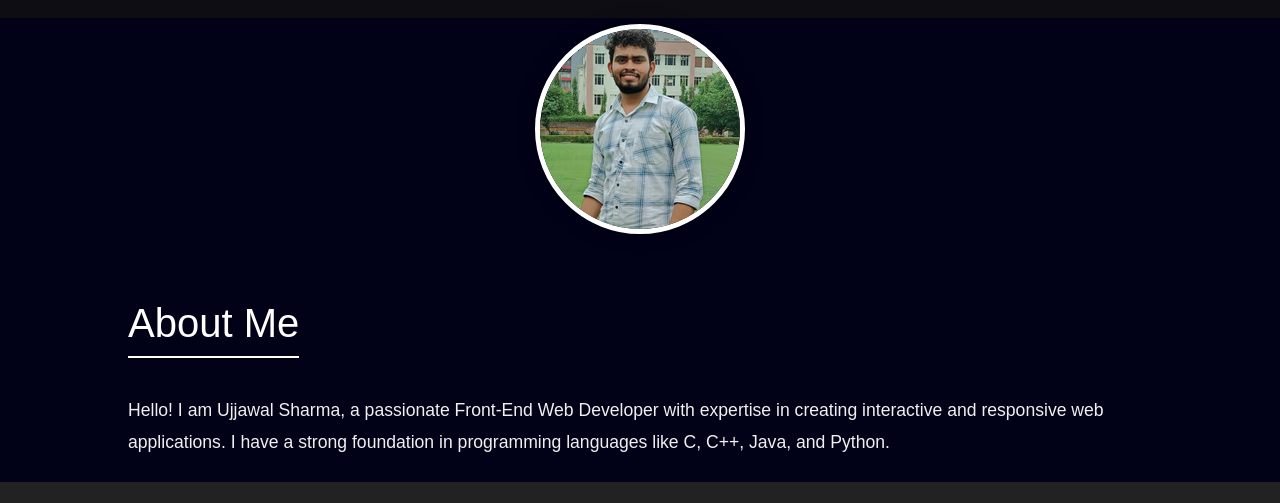
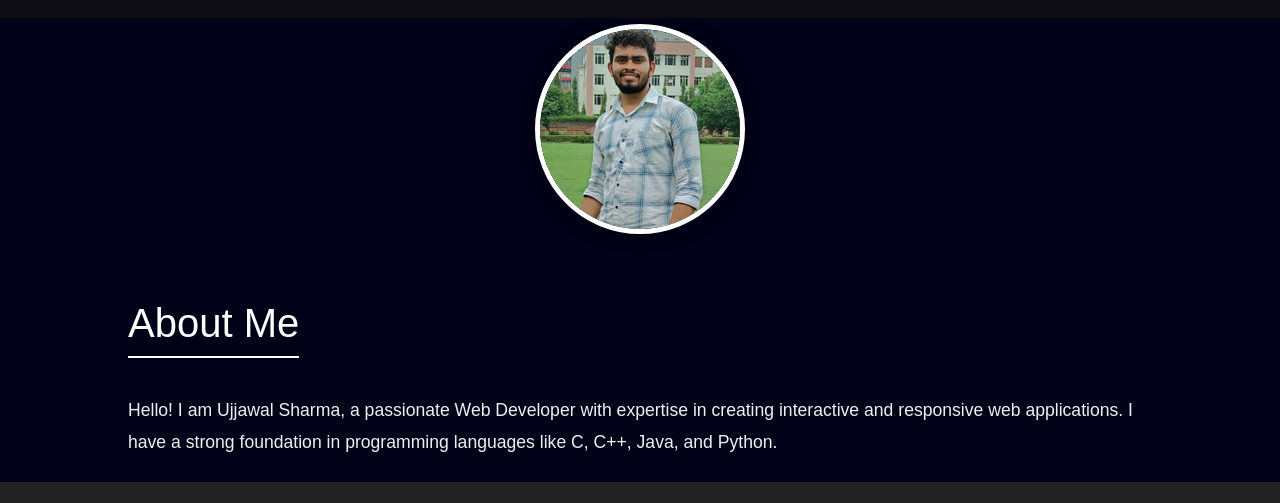
Before and after one commit to ujjawalb01/portfolio, a plain HTML site: page index.html in a window 1280 px wide. Shown: the part 297-800 px from the top of the page. Drawn offline with Linux system fonts and the light colour scheme.

Commit message:
Update index.html

```diff
--- a/index.html
+++ b/index.html
@@ -210,7 +210,7 @@
             <img class="p1" src="nm2.png" alt="">
         </div>
         <h2>About Me</h2>
-        <p>Hello! I am Ujjawal Sharma, a passionate Front-End Web Developer with expertise in creating interactive and responsive web applications. I have a strong foundation in programming languages like C, C++, Java, and Python.</p>
+        <p>Hello! I am Ujjawal Sharma, a passionate Web Developer with expertise in creating interactive and responsive web applications. I have a strong foundation in programming languages like C, C++, Java, and Python.</p>
     </section>
 
     <section id="skills" class="skills">
```
